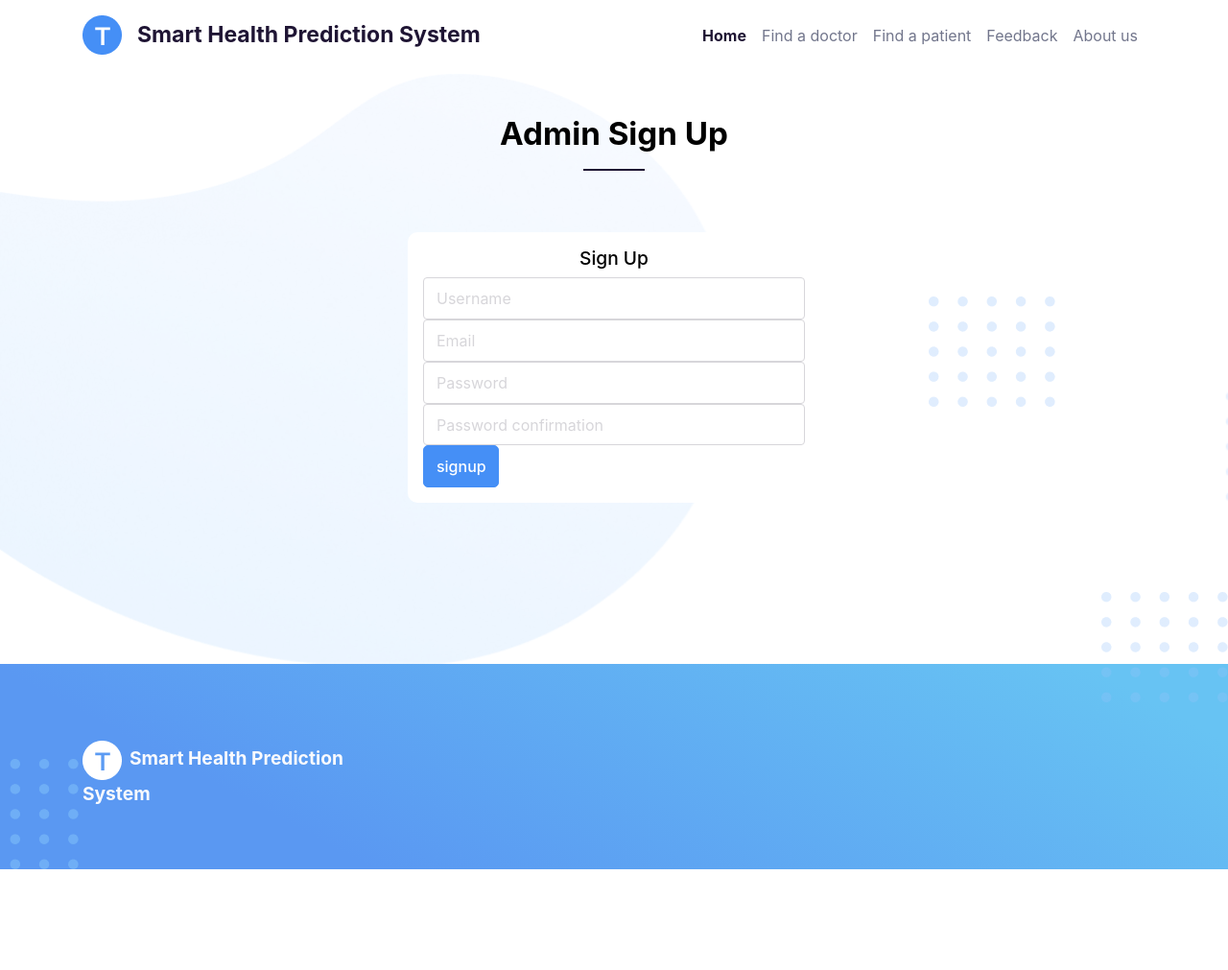
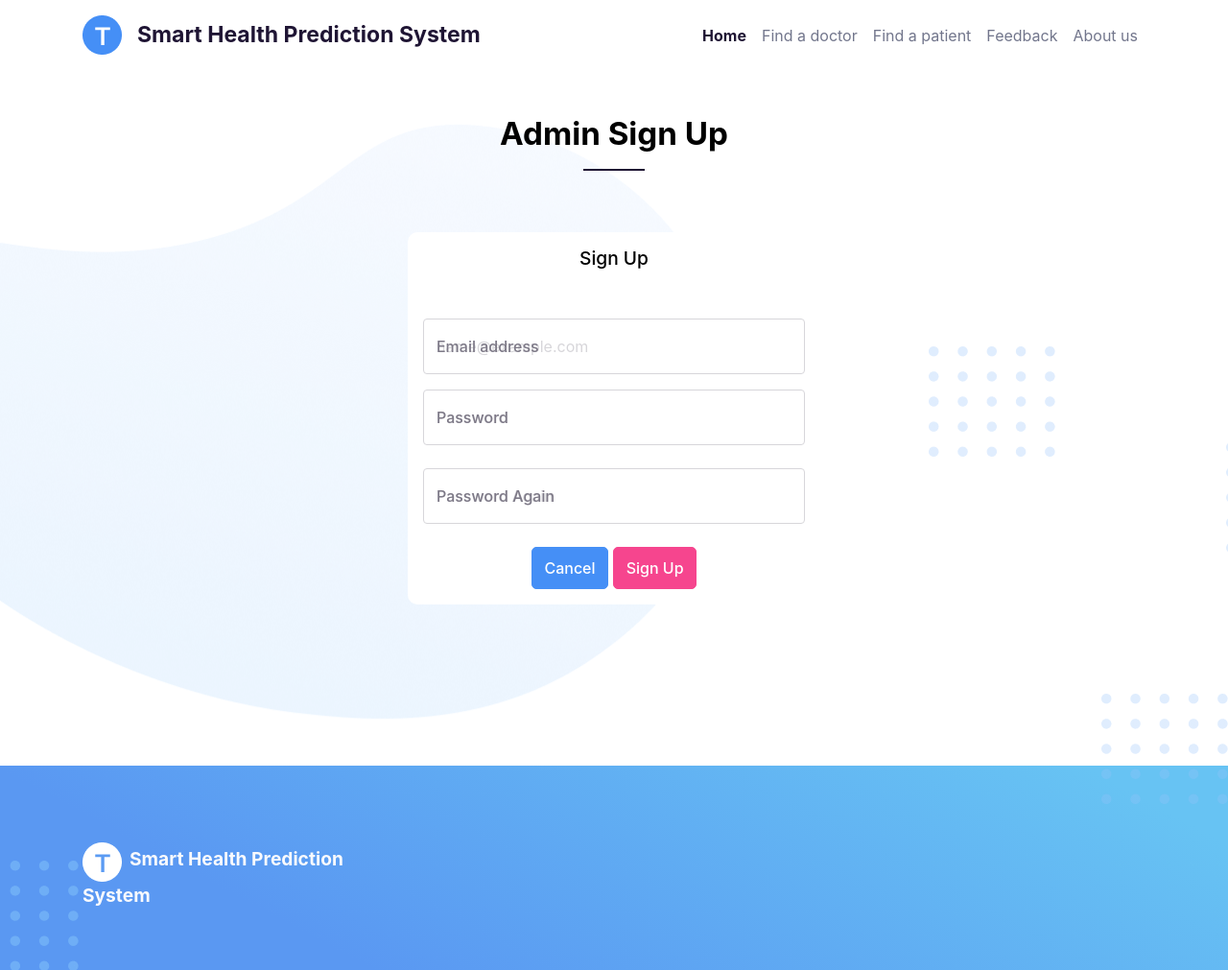
Before and after one commit to yhb1834/Smart-Health-Prediction-System, a Django app: page /ad/signup/ in a window 1280 px wide. Shown: the whole page at 96% size. Before the commit the page ends 906 px from the top, so only its background shows below. Run offline with Django 3.2, Linux system fonts and the light colour scheme; some libraries are stand-ins or nearby versions.

Commit message:
[admin] Modify sign up page

```diff
--- a/webpage/doctor_patient/templates/ad/signup.html
+++ b/webpage/doctor_patient/templates/ad/signup.html
@@ -1,5 +1,3 @@
-{% load static %}
-
 <!DOCTYPE html>
 <html lang="en-US" dir="ltr">
   <head>
@@ -10,7 +8,7 @@
     <!-- ===============================================-->
     <!--    Document Title-->
     <!-- ===============================================-->
-    <title>2021SWE::Smart Health Prediction System</title>
+    <title>Admin::Sign Up</title>
 
     <!-- ===============================================-->
     <!--    Favicons-->
@@ -18,36 +16,36 @@
     <link
       rel="apple-touch-icon"
       sizes="180x180"
-      href="{% static 'assets/img/favicons/apple-touch-icon.png' %}"
+      href="../static/assets/img/favicons/apple-touch-icon.png"
     />
     <link
       rel="icon"
       type="image/png"
       sizes="32x32"
-      href="{% static 'assets/img/favicons/favicon-32x32.png' %}"
+      href="../static/assets/img/favicons/favicon-32x32.png"
     />
     <link
       rel="icon"
       type="image/png"
       sizes="16x16"
-      href="{% static 'assets/img/favicons/favicon-16x16.png' %}"
+      href="../static/assets/img/favicons/favicon-16x16.png"
     />
     <link
       rel="shortcut icon"
       type="image/x-icon"
-      href="{% static 'assets/img/favicons/favicon.ico' %}"
+      href="../static/assets/img/favicons/favicon.ico"
     />
-    <link rel="manifest" href="{% static 'assets/img/favicons/manifest.json' %}" />
+    <link rel="manifest" href="../static/assets/img/favicons/manifest.json" />
     <meta
       name="msapplication-TileImage"
-      content="{% static 'assets/img/favicons/mstile-150x150.png' %}"
+      content="../static/assets/img/favicons/mstile-150x150.png"
     />
     <meta name="theme-color" content="#ffffff" />
 
     <!-- ===============================================-->
     <!--    Stylesheets-->
     <!-- ===============================================-->
-    <link href="{% static 'assets/css/theme.css' %}" rel="stylesheet" />
+    <link href="../static/assets/css/theme.css" rel="stylesheet" />
   </head>
 
   <body>
@@ -65,7 +63,7 @@
             href="#"
             ><img
               class="d-inline-block me-3"
-              src="{% static 'assets/img/icons/logo.png' %}"
+              src="../static/assets/img/icons/logo.png"
               alt=""
             />Smart Health Prediction System</a
           >
@@ -109,7 +107,7 @@
         <div
           class="bg-holder"
           style="
-            background-image: url(assets/img/illustrations/services-bg.png);
+            background-image: url(../static/assets/img/illustrations/services-bg.png);
             background-position: center left;
             background-size: auto;
           "
@@ -119,7 +117,7 @@
         <div
           class="bg-holder"
           style="
-            background-image: url({% static 'assets/img/illustrations/dot-2.png' %});
+            background-image: url(../static/assets/img/illustrations/dot-2.png);
             background-position: center right;
             background-size: auto;
             margin-left: -180px;
@@ -141,19 +139,30 @@
                 <div class="card card-signin my-5">
                   <div class="card-body">
                     <h5 class="card-title text-center">Sign Up</h5>
-                    <form method="POST" class="form-signin">
-                      {% csrf_token %}
-                      {% for field in form %}
-                      <div class="form-group">
-                        <input type="{{ field.field.widget.input_type }}" class="form-control form-control-user" id="{{ field.id_for_label }}" placeholder="{{ field.label }}" name="{{ field.name }}" />
+                    <div class="form-group">
+                      <label class="form-label mt-4"></label>
+                      <div class="form-floating mb-3">
+                        <input type="email" class="form-control" id="floatingInput" placeholder="name@example.com">
+                        <label for="floatingInput">Email address</label>
                       </div>
-                      {% if field.errors %}
-                      <span style="color: red">{{ field.errors }}</span>
-                      {% endif %}
-                      {% endfor %}
-                      <button type="submit" class="btn btn-primary btn-user btn-block">signup</button>
-                    </form>
+                      <div class="form-floating">
+                        <input type="password" class="form-control" id="floatingPassword" placeholder="Password">
+                        <label for="floatingPassword">Password</label>
+                      </div>
+                      <br />
+                      <div class="form-floating">
+                        <input type="password" class="form-control" id="floatingPassword" placeholder="Password Again">
+                        <label for="floatingPassword">Password Again</label>
+                      </div>
+                    </div>
+                    <br />
+
+                    <div style="text-align: center">
+                      <button type="button" class="btn btn-primary">Cancel</button>
+                      <button type="button" class="btn btn-danger">Sign Up</button>
+                    </div>
                   </div>
+
                 </div>
               </div>
             </div>
@@ -164,11 +173,13 @@
           </div>
         </div>
       </section>
+
+
       <section class="py-6 pt-7 bg-primary-gradient">
         <div
           class="bg-holder"
           style="
-            background-image: url({% static 'assets/img/illustrations/dot.png' %});
+            background-image: url(../static/assets/img/illustrations/dot.png);
             background-position: left bottom;
             background-size: auto;
             filter: contrast(1.5);
@@ -179,7 +190,7 @@
         <div
           class="bg-holder"
           style="
-            background-image: url({% static 'assets/img/illustrations/dot-2.png' %});
+            background-image: url(../static/assets/img/illustrations/dot-2.png);
             background-position: right top;
             background-size: auto;
             margin-top: -75px;
@@ -193,7 +204,7 @@
               <a class="text-decoration-none" href="#"
                 ><img
                   class="img-fluid me-2"
-                  src="{% static 'assets/img/icons/footer-logo.png' %}"
+                  src="../static/assets/img/icons/footer-logo.png"
                   alt=""
                 /><span class="fw-bold fs-1 text-light">Smart Health Prediction System</span></a
               >
```
